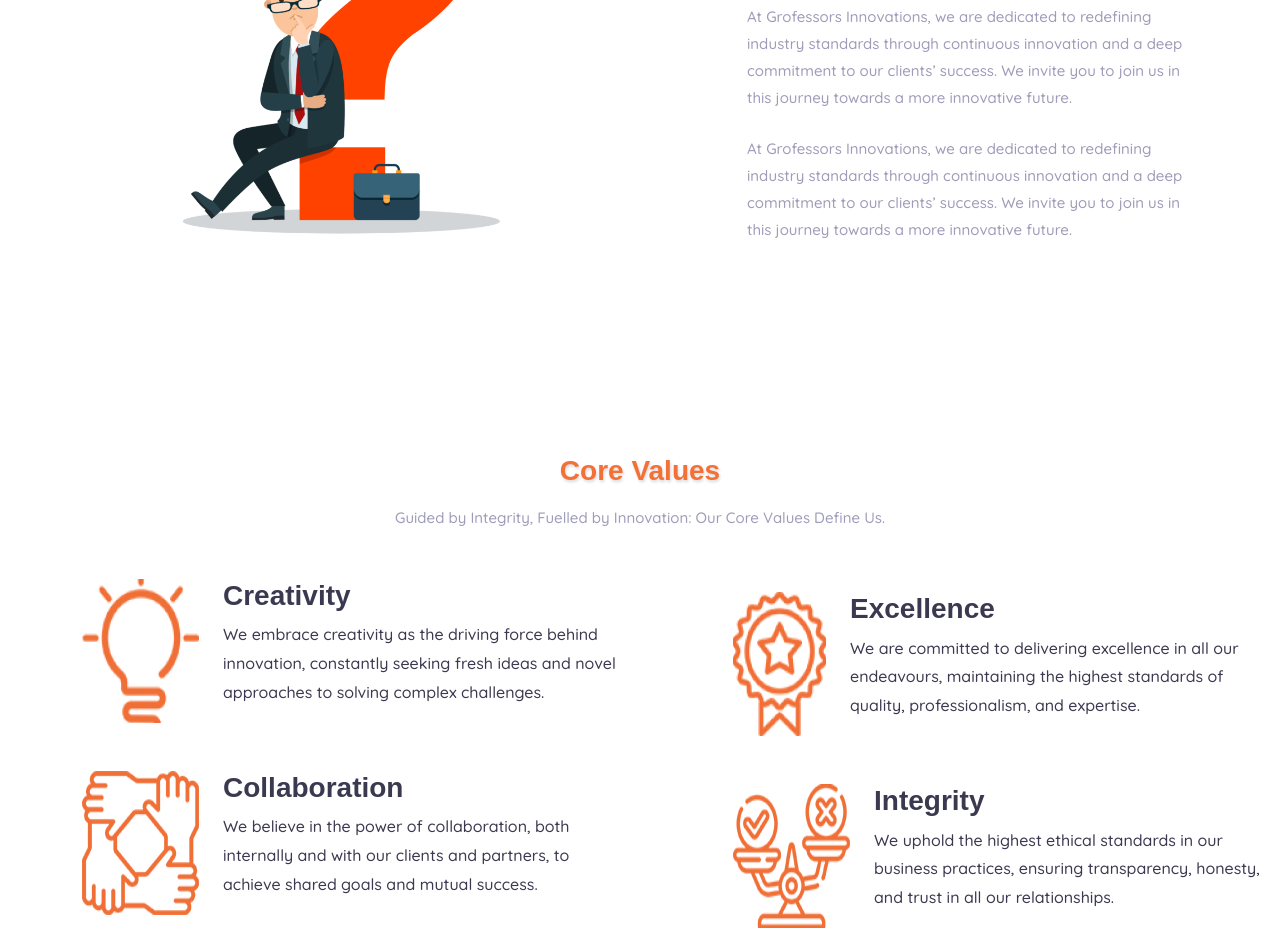
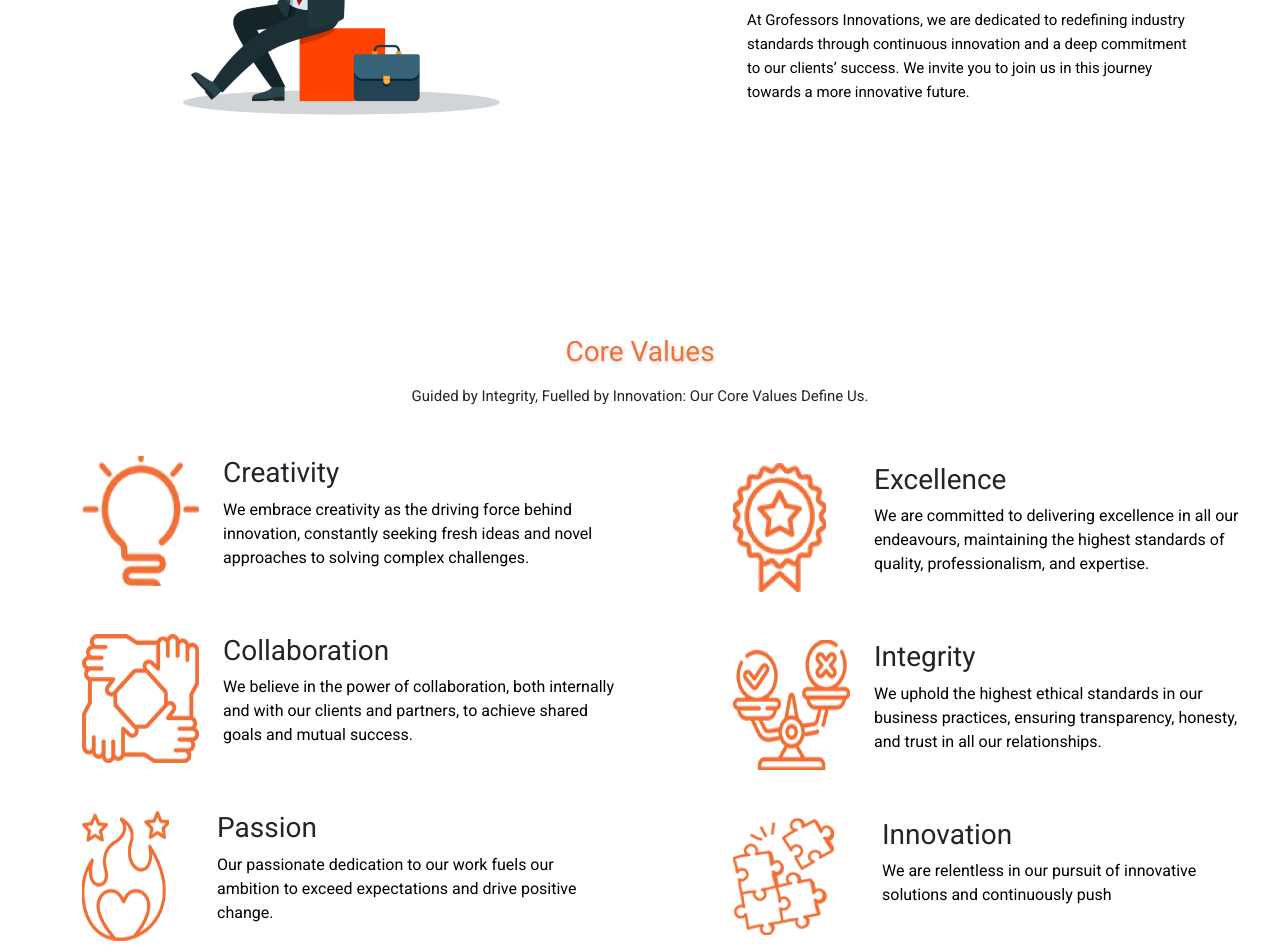
Before and after one commit to magsmenuser7/grofessors, a plain HTML site: page grofessors/index.html.html in a window 1280 px wide. Shown: the part 1845-2797 px from the top of the page. Drawn offline with nearby package versions, Linux system fonts and the light colour scheme; files that its build step writes are made by us from their sources; a script that the page names is missing; a web font is replaced by a local one.

Commit message:
changes done

```diff
--- a/grofessors/css/style.css
+++ b/grofessors/css/style.css
@@ -21,71 +21,78 @@
 /*
 // variables.scss
 */
-@import url("https://fonts.googleapis.com/css2?family=Muli:ital,wght@0,300;0,600;0,700;0,800;1,400;1,500&family=Quicksand:wght@400;500;600;700&display=swap");
-:root {
-  --bs-primary: #5a4fdc;
-  --bs-primary-rgb: 90, 79, 220;
-  --bs-secondary: #6c757d;
-  --bs-secondary-rgb: 108, 117, 125;
-  --bs-success: #14cf9f;
-  --bs-success-rgb: 20, 207, 159;
-  --bs-info: #4fccdc;
-  --bs-info-rgb: 79, 204, 220;
-  --bs-warning: #ffbb13;
-  --bs-warning-rgb: 255, 187, 19;
-  --bs-danger: #f43958;
-  --bs-danger-rgb: 244, 57, 88;
-  --bs-dark: #3b3950;
-  --bs-dark-rgb: 59, 57, 80;
-  --bs-muted: #9e9cb9;
-  --bs-muted-rgb: 158, 156, 185;
-  --bs-light: #fbfafd;
-  --bs-light-rgb: 251, 250, 253;
-  --bs-body-bg: #ffffff;
-  --bs-body-bg-rgb: 255, 255, 255;
-  --bs-black: #000;
-  --bs-black-rgb: 0, 0, 0;
-  --bs-white: #fff;
-  --bs-white-rgb: 255, 255, 255;
-}
-
-:root {
-  --bs-body-color: #3b3950;
-  --bs-body-bg: #fff;
-  --bs-secondary-bg: #fff;
-  --bs-white: #f8f9fa;
-  --bs-footer-bg: #292838;
-  --bs-footer-alt-bg: #23222f;
-  --bs-form-bg: #edeff1;
-  --bs-bg-white: #fff;
-  --bs-text-color: #4c5667;
-}
-
-[data-bs-theme=dark] {
-  --bs-gray-100: #141c26;
-  --bs-gray-200: #18222e;
-  --bs-gray-300: #1a2532;
-  --bs-gray-400: #ecf0ff;
-  --bs-gray-500: #adb5bd;
-  --bs-gray-600: #bfc8e2;
-  --bs-gray-700: #ced4da;
-  --bs-gray-800: #eff2f7;
-  --bs-gray-900: #f3f6f9;
-  --bs-body-color: #f3f6f9;
-  --bs-body-bg: #141c26;
-  --bs-secondary-bg: #1a2532;
-  --bs-border-color: #1a2532;
-  --bs-dark: #f3f6f9;
-  --bs-dark-rgb: to-rgb(#f3f6f9);
-  --bs-light: #18222e;
-  --bs-white: #1a2532;
-  --bs-form-bg: #1a2532;
-  --bs-light-rgb: to-rgb(#18222e);
-  --bs-white-rgb: to-rgb(#1a2532);
-  --bs-footer-bg: #1a2532;
-  --bs-footer-alt-bg: #141c26;
-  --bs-bg-white: #18222e;
-  --bs-text-color: #adb5bd;
+@import url('https://fonts.googleapis.com/css2?family=Roboto:ital,wght@0,100;0,300;0,400;0,500;0,700;0,900;1,100;1,300;1,400;1,500;1,700;1,900&display=swap');
+/* @import url("https://fonts.googleapis.com/css2?family=Muli:ital,wght@0,300;0,600;0,700;0,800;1,400;1,500&family=Quicksand:wght@400;500;600;700&display=swap"); */
+.roboto-thin {
+  font-family: "Roboto", sans-serif;
+  font-weight: 100;
+  font-style: normal;
+}
+
+.roboto-light {
+  font-family: "Roboto", sans-serif;
+  font-weight: 300;
+  font-style: normal;
+}
+
+.roboto-regular {
+  font-family: "Roboto", sans-serif;
+  font-weight: 400;
+  font-style: normal;
+}
+
+.roboto-medium {
+  font-family: "Roboto", sans-serif;
+  font-weight: 500;
+  font-style: normal;
+}
+
+.roboto-bold {
+  font-family: "Roboto", sans-serif;
+  font-weight: 700;
+  font-style: normal;
+}
+
+.roboto-black {
+  font-family: "Roboto", sans-serif;
+  font-weight: 900;
+  font-style: normal;
+}
+
+.roboto-thin-italic {
+  font-family: "Roboto", sans-serif;
+  font-weight: 100;
+  font-style: italic;
+}
+
+.roboto-light-italic {
+  font-family: "Roboto", sans-serif;
+  font-weight: 300;
+  font-style: italic;
+}
+
+.roboto-regular-italic {
+  font-family: "Roboto", sans-serif;
+  font-weight: 400;
+  font-style: italic;
+}
+
+.roboto-medium-italic {
+  font-family: "Roboto", sans-serif;
+  font-weight: 500;
+  font-style: italic;
+}
+
+.roboto-bold-italic {
+  font-family: "Roboto", sans-serif;
+  font-weight: 700;
+  font-style: italic;
+}
+
+.roboto-black-italic {
+  font-family: "Roboto", sans-serif;
+  font-weight: 900;
+  font-style: italic;
 }
 
 /*
@@ -97,7 +104,7 @@ a {
 }
 
 body {
-  font-family: "Quicksand", sans-serif;
+  font-family: Roboto, sans-serif;
   color: var(--bs-dark);
   font-weight: 500;
 }
@@ -111,9 +118,17 @@ h2,
 h3,
 h4,
 h5,
-h6 {
-  font-family: "Muli", sans-serif;
-  font-weight: 700;
+h6{
+  font-family: Roboto, sans-serif;
+  font-weight: 400;
+}
+p {
+  font-family: Roboto, sans-serif;
+  font-weight: 400;
+  line-height: 24px;
+  font-size: 16px;
+  color: #000;
+
 }
 
 .row > * {
@@ -131,7 +146,7 @@ h6 {
   display: inline-block;
   color: #3b3950;
   text-decoration: none;
-  font-family: "Muli", sans-serif;
+  font-family: Roboto, sans-serif;
 }
 
 .navbar-custom {
--- a/grofessors/index.html.html
+++ b/grofessors/index.html.html
@@ -15,6 +15,7 @@
     <link href="css/materialdesignicons.min.css" rel="stylesheet" type="text/css" />
     <link href="css/style.min.css" rel="stylesheet" type="text/css" />
     <link rel="stylesheet" href="css/style.css">
+    <link rel="stylesheet" href="https://cdnjs.cloudflare.com/ajax/libs/animate.css/4.1.1/animate.min.css"/>
 </head>
 
 <body>
@@ -85,7 +86,7 @@
             <div class="row align-items-center justify-content-center">
                 <div class="col-lg-6 ">
                     <div class="w-100 mb-5 mb-lg-0 mt-5" style="margin-left: 50px !important;">
-                        <h2 class="hero-1-title fw-bold text-shadow mb-4">Transforming Aspirants Into Innovation Into Impact</h2>
+                        <h2 class="hero-1-title fw-bold text-shadow mb-4 animate__animated animate__fadeInLeft" style="animation-delay: 0.5s;">Transforming Aspirants Into Innovation Into Impact</h2>
                         <p class="text-muted mb-4 font-size-17 text-justify"> <b>Grofessors</b> Innovations Pvt Ltd, we’re more than a company. we’re a dynamic hub of creativity and innovation. With our world-class strategies in brand consulting, we’re not just pushing boundaries, we’re redefining them. Grofessors serves as a haven for creativity, an arena of ideas, and a launchpad propelling us into the realm of innovation.</p>
                         <a href="#contact" class="btn btn-primary me-2 default-btn">Contact</a>
 
@@ -170,14 +171,14 @@
 
                 <div class="col-lg-5 offset-lg-1 align-self-center">
                     <h2 class="font-weight-semibold line-height-1_4 mb-4">Why Choose Us ?</h2>
-                    <p class="text-muted font-size-15 mb-4">As Grofessors Innovations continues to grow, we are committed to launching
+                    <p class="font-size-15 mb-4">As Grofessors Innovations continues to grow, we are committed to launching
                         new products and services that meet the evolving needs of our clients. These include expanding into lifestyle
                         and fashion accessories, ensuring that every new venture maintains our high standards of integrity, passion, and
                         excellence.</p>
-                    <p class="text-muted font-size-15 mb-4">At Grofessors Innovations, we are dedicated to redefining industry standards
+                    <p class="font-size-15 mb-4">At Grofessors Innovations, we are dedicated to redefining industry standards
                         through continuous innovation and a deep commitment to our clients’ success. We invite you to join us in this
                         journey towards a more innovative future.</p>
-                    <p class="text-muted font-size-15 mb-4">At Grofessors Innovations, we are dedicated to redefining industry standards
+                    <p class="font-size-15 mb-4">At Grofessors Innovations, we are dedicated to redefining industry standards
                         through continuous innovation and a deep commitment to our clients’ success. We invite you to join us in this
                         journey towards a more innovative future.</p>
                 </div>
@@ -191,7 +192,7 @@
             <div class="col-lg-6">
                 <div class="text-center mb-5">
                     <h3 class="title mb-3">Core Values</h3>
-                    <p class="text-muted font-size-15">Guided by Integrity, Fuelled by Innovation: Our Core Values
+                    <p class="text-dark font-size-15">Guided by Integrity, Fuelled by Innovation: Our Core Values
                         Define Us.</p>
                 </div>
             </div>
@@ -199,7 +200,7 @@
         <div class="row">
             <div class="service-sec">
                 <div class="col-lg-6 align-self-center">
-                    <div class="service-sec mb-5">
+                    <div class="service-sec mb-5 animate__animated animate__fadeInLeft" style="animation-delay: 200ms;">
                         <img src="images/image-1.png" alt="image-1" class="img-fluid d-block mx-auto">
                         <div class="px-4">
                             <h3>Creativity</h3>
@@ -209,7 +210,7 @@
                                 to solving complex challenges.</p>
                         </div>
                     </div>
-                    <div class="service-sec mb-5">
+                    <div class="service-sec mb-5 animate__animated animate__fadeInLeft" style="animation-delay: 300ms;">
                         <img src="images/image-2.png" alt="image-2" class="img-fluid d-block mx-auto">
                         <div class="px-4">
                             <h3>Collaboration</h3>
@@ -218,7 +219,7 @@
                                 achieve shared goals and mutual success.</p>
                         </div>
                     </div>
-                    <div class="service-sec mb-5">
+                    <div class="service-sec mb-5 animate__animated animate__fadeInLeft" style="animation-delay: 400ms;">
                         <img src="images/image-3.png" alt="image-3" class="img-fluid d-block mx-auto">
                         <div class="px-5">
                             <h3>Passion</h3>
@@ -228,21 +229,21 @@
                     </div>
                 </div>
                 <div class="col-lg-6 offset-lg-1 align-self-center">
-                    <div class="service-sec mb-5">
+                    <div class="service-sec mb-5 animate__animated animate__fadeInRight" style="animation-delay: 200ms;">
                         <img src="images/image-4.png" alt="image-4" class="img-fluid d-block mx-auto">
-                        <div class="px-4">
+                        <div class="px-5">
                             <h3>Excellence</h3>
                             <p>We are committed to delivering excellence in all our endeavours, maintaining the highest standards of quality, professionalism, and expertise.</p>
                         </div>
                     </div>
-                    <div class="service-sec mb-5">
+                    <div class="service-sec mb-5 animate__animated animate__fadeInRight" style="animation-delay: 300ms;">
                         <img src="images/image-5.png" alt="image-5" class="img-fluid d-block mx-auto">
                         <div class="px-4">
                             <h3>Integrity</h3>
                             <p>We uphold the highest ethical standards in our business practices, ensuring transparency, honesty, and trust in all our relationships.</p>
                         </div>
                     </div>
-                    <div class="service-sec mb-5">
+                    <div class="service-sec mb-5 animate__animated animate__fadeInRight" style="animation-delay: 400ms;">
                         <img src="images/image-6.png" alt="image-6" class="img-fluid d-block mx-auto">
                         <div class="px-5">
                             <h3>Innovation</h3>
```
